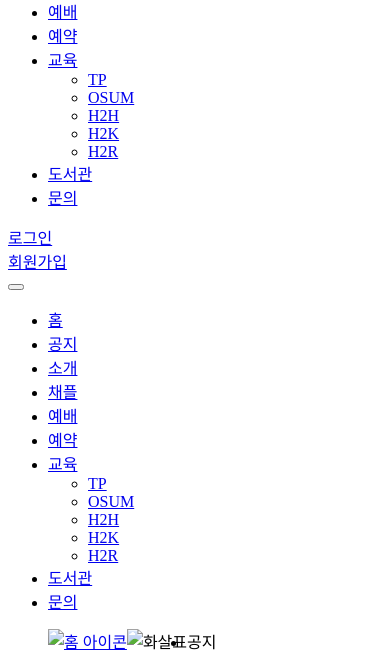
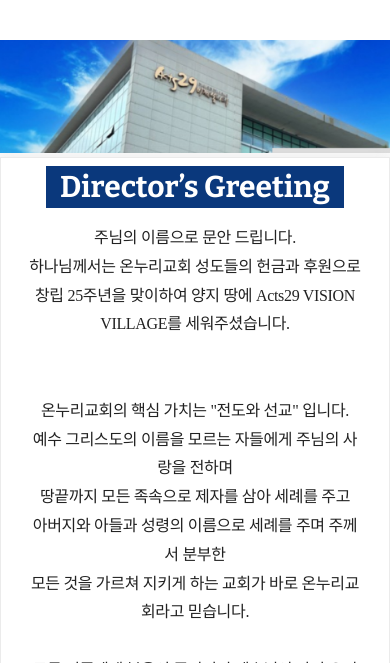
Before and after one commit to puritechlab1155/onnuri-front, a plain HTML site: page about-us.html in a window 390 px wide. Shown: the part 211-874 px from the top of the page. Drawn offline with nearby package versions, Linux system fonts and the light colour scheme; a web font is replaced by a local one.

Commit message:
소개페이지 작업 및 푸터 반응형 수정

```diff
--- a/about-us.html
+++ b/about-us.html
@@ -3,11 +3,18 @@
 <head>
     <meta charset="UTF-8">
     <meta name="viewport" content="width=device-width, initial-scale=1.0">
+    <!-- 사파리까지 폰트(프리텐다드) -->
+    <link rel="stylesheet" as="style" crossorigin href="https://cdn.jsdelivr.net/gh/orioncactus/pretendard@v1.3.8/dist/web/variable/pretendardvariable.css" />
+    <!-- 구글폰트 -->
+    <link rel="preconnect" href="https://fonts.googleapis.com">
+    <link rel="preconnect" href="https://fonts.gstatic.com" crossorigin>
+    <link href="https://fonts.googleapis.com/css2?family=Bitter:ital,wght@0,100..900;1,100..900&display=swap" rel="stylesheet">
     <title>Acts29비전빌리지 / Acts29 Visionvillage_About Us</title>
+
     <!-- 공통css -->
-    <!-- <link rel="stylesheet" href="css/common.css"> -->
-
-
+    <link rel="stylesheet" href="css/header.css">
+    <link rel="stylesheet" href="css/footer.css">
+    <link rel="stylesheet" href="css/common.css">
     <!-- 해당html 연결css -->
     <link rel="stylesheet" href="css/about-us.css">
 
@@ -149,14 +156,46 @@
         </header>
 
         <!-- ?? main id="main" 혹시 몰라서 유지 ?? -->
-        <main id="main" class="about_us">
+        <main id="main" class="about_us mt-120">
             <div class="containner">
-                 <ul class="sub_nav">
-                    <a href="index.html"><img src="img/" alt="홈 아이콘"></a>
-                    <img src="home/notice-more-arrow.png" alt="화살표">
-                    <li class="f_16">공지</li>
+                 <ul class="sub_nav inner">
+                    <a href="index.html"><img src="img/home/Iconex/Light/Home.jpg" alt="홈 아이콘"></a>
+                    <img src="img/home/notice-more-arrow.png" alt="화살표">
+                    <li class="f_16"><a href="#">공지</a></li>
                  </ul>
-
+                 <h3 class="title">소개</h3>
+                 <img class="ab-visual mt_50" src="img/about.jpg" alt="소개페이지 비주얼">
+                 <div class="text_box">
+                    <ul class="text_inner">
+                        <li class="text_inner_h4">Director’s Greeting</li>
+                        <p class="text pt_16">주님의 이름으로 문안 드립니다.<br>
+                            하나님께서는 온누리교회 성도들의 헌금과 후원으로<br>
+                            창립 25주년을 맞이하여 양지 땅에 Acts29 VISION VILLAGE를 세워주셨습니다.<br>
+                            <br><br>
+                            온누리교회의 핵심 가치는 "전도와 선교" 입니다.<br>
+                            예수 그리스도의 이름을 모르는 자들에게 주님의 사랑을 전하며<br>
+                            땅끝까지 모든 족속으로 제자를 삼아 세례를 주고<br>
+                            아버지와 아들과 성령의 이름으로 세례를 주며 주께서 분부한<br>
+                            모든 것을 가르쳐 지키게 하는 교회가 바로 온누리교회라고 믿습니다.
+                            <br><br>
+                            모든 민족에게 복음이 증거되면 예수님이 다시 오시며<br>
+                            하나님의 나라가 온전히 도래할 것으로 믿습니다(마24:14).
+                            <br><br>
+                            이 마지막 때에 더 멋진 세상을 만들기 위해서 우리는 주님의 복음을 땅끝까지 전할 것입니다.<br>
+                            이러한 막중한 사명을 성취하기 위하여 하나님께서는 기도하는 성도들을 쓰신다고 믿습니다.<br>
+                            마지막 때의 치열한 영적 전쟁을 효과적으로 수행하기 위해서<br>
+                            우리는 24시간 365일 주님 앞에 기도의 횃불을 들 것입니다.
+                            <br><br>
+                            Acts29 VISION VILLAGE를 통해서 하나님의 사람들이 키워지고<br>
+                            주님 나라 복음을 들고 땅끝까지 달려갈 것이며 기도로 무장한 성도들이<br>
+                            지역 사회를 변화 시키고 예배와 선교의 공동체로 세워지기 위해서<br>
+                            여러분의 기도와 여러분의 기도와 참여를 기대합니다.
+                            </p>
+                        <li class="pt_50">2대, 4대 원장<br>
+                            목사 황종연</li>
+                        <img class="pt_50" src="img/home/s2-name.png" alt="황종연">
+                    </ul>
+                 </div>
 
             </div>
         </main>
--- a/css/about-us.css
+++ b/css/about-us.css
@@ -1,11 +1,80 @@
 @charset "UTF-8";
+@font-face {
+    font-family: "RIDIBatang";
+    src: url("https://fastly.jsdelivr.net/gh/projectnoonnu/noonfonts_twelve@1.0/RIDIBatang.woff") format("woff");
+    font-weight: normal;
+    font-style: normal;
+  }
+.pt_16{ padding-top: 16px; }
+.pt_50{ padding-top: 50px; }
+.mt_50{ margin-top: 50px; }
 
-.about_us{
-
+.about_us .containner {
+    position: relative;
 }
-.about_us .containner{
-
-}
-.about_us ul.sub_nav{
+.about_us ul.sub_nav {
     display: flex;
 }
+.about_us ul.sub_nav li {
+    color: #777;
+    line-height: 1.5;
+}
+.title{
+    text-align: center;
+}
+.about_us img.ab-visual {
+    max-width: 1920px;
+    width: 100%;
+    max-height: 557px;
+    height: 100%;
+    object-fit: cover;
+}
+.about_us .text_box {
+    max-width: 916px;
+    width: 100%;
+    height: 1028px;
+    position: absolute;
+    top: 80%;
+    left: 50%;
+    transform: translate(-50%, 0%);
+}
+.about_us ul.text_inner {
+    border: 1px solid #EBEBEB;
+    box-shadow: 0 0px 19px 6px #9e9e9e2b;
+    text-align: center;
+    padding: 2% 7%;
+    background: #fff;
+}
+.about_us .text_inner_h4 {
+    width: 298px;
+    height: 42px;
+    background-color: #0A387C;
+    color: #fff;
+    font-size: 30px;
+    font-family: "Bitter", serif;
+    font-optical-sizing: auto;
+    font-weight: 700;
+    font-style: normal;
+    line-height: 1.4;
+    margin: 0 auto;
+}
+.about_us .text_box p.text {
+    color: #222;
+    font-family: "RIDIBatang";
+    font-size: 16px;
+    font-weight: 400;
+    line-height: 180%;
+    letter-spacing: -0.32px;
+}
+footer {
+    margin-top: 1028px;
+}
+
+@media (max-width: 767px) {
+    .about_us .text_box {
+        position: inherit;
+    }
+    footer {
+        margin-top: 0;
+    }
+}
--- a/css/common.css
+++ b/css/common.css
@@ -32,7 +32,15 @@
     padding: 0 24px;
     margin: 0 auto;
 }
-
+.mt-120{ margin-top: 120px; }
+/* 타이틀 */
+.title {
+    color: #222;
+    font-size: 40px;
+    font-weight: 700;
+    line-height: 140%;
+    letter-spacing: -0.8px;
+}
 
 /* 모바일 전용 br */
 span.br{
--- a/css/footer.css
+++ b/css/footer.css
@@ -18,6 +18,7 @@
     justify-content: space-between;
     align-items: center;
     margin-top: 40px;
+    flex-wrap: wrap;
 }
 .footer .footer-info01 .partner-site {
     display: flex;
@@ -87,6 +88,7 @@
     display: flex;
     justify-content: space-between;
     align-items: flex-start;
+    flex-wrap: wrap;
 }
 .footer .footer-info02 .company-info {
     display: flex;
```
Also changed, not shown: img/about.jpg (added), img/home/Iconex/Light/Home.jpg (added).
